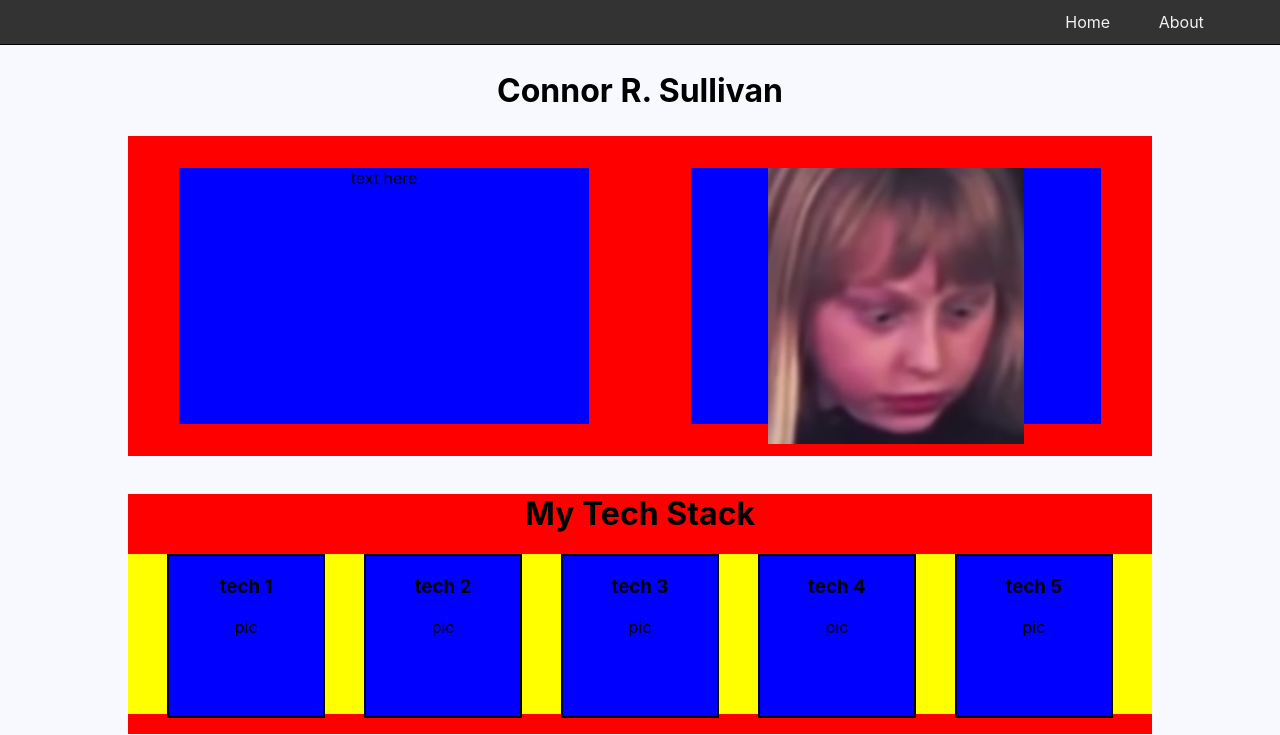
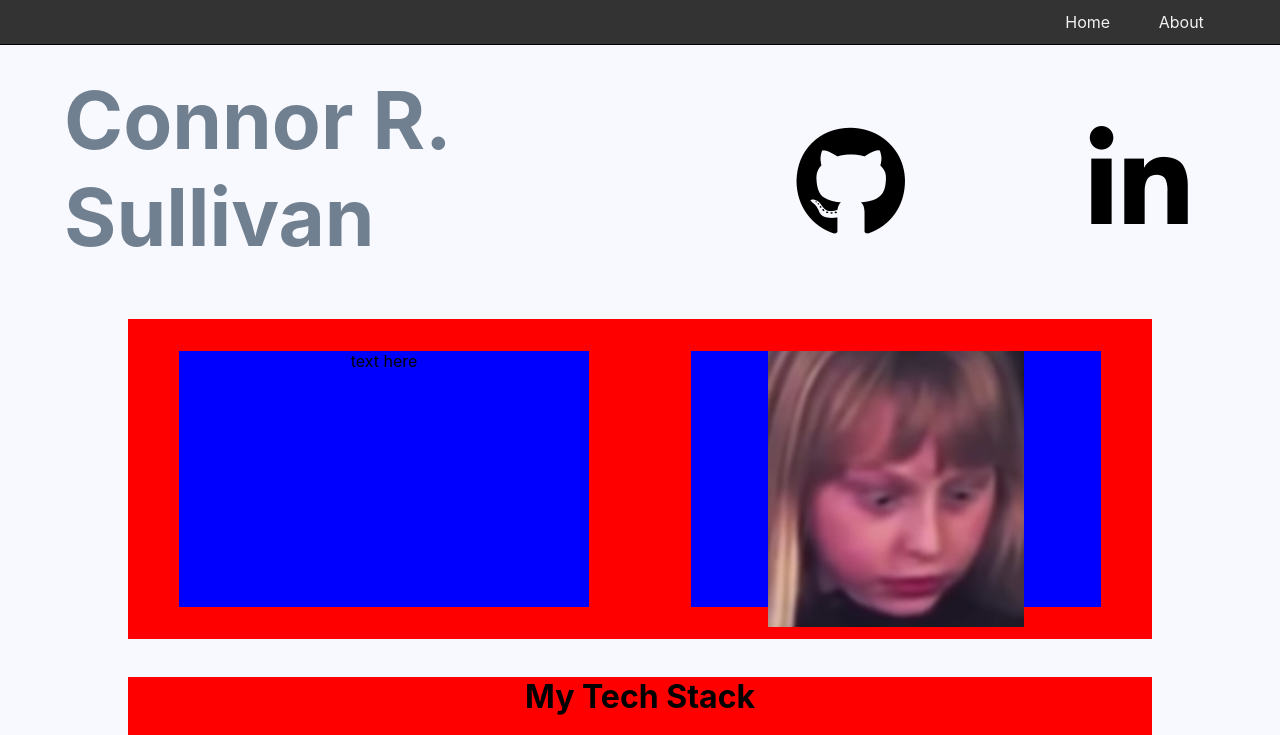
Before and after one commit to crsullivan/updated-portfolio, a React (Create React App) app: page / in a window 1280 px wide. Shown: the top 735 px of the page. Built offline with nearby package versions, Linux system fonts and the light colour scheme.

Commit message:
adds icons, links to gh and linkedin

```diff
--- a/package.json
+++ b/package.json
@@ -3,13 +3,18 @@
   "version": "0.1.0",
   "private": true,
   "dependencies": {
+    "@fortawesome/fontawesome-svg-core": "^1.2.28",
+    "@fortawesome/free-solid-svg-icons": "^5.13.0",
+    "@fortawesome/react-fontawesome": "^0.1.9",
     "@testing-library/jest-dom": "^4.2.4",
     "@testing-library/react": "^9.3.2",
     "@testing-library/user-event": "^7.1.2",
     "axios": "^0.19.2",
     "emotion": "^10.0.27",
+    "font-awesome": "^4.7.0",
     "react": "^16.13.1",
     "react-dom": "^16.13.1",
+    "react-fontawesome": "^1.7.1",
     "react-router-dom": "^5.1.2",
     "react-scripts": "3.4.1",
     "react-sticky-nav": "^4.0.3"
--- a/public/index.html
+++ b/public/index.html
@@ -1,6 +1,7 @@
 <!DOCTYPE html>
 <html lang="en">
   <head>
+    <script src="https://kit.fontawesome.com/2842cf90a8.js" crossorigin="anonymous"></script>
     <meta charset="utf-8" />
     <meta name="viewport" content="width=device-width, initial-scale=1" />
     <meta name="theme-color" content="#000000" />
--- a/src/App.css
+++ b/src/App.css
@@ -12,21 +12,35 @@
   padding: 0;
 }
 
+.Head {
+  display: flex;
+  margin: auto;
+}
+
+.Head a {
+  text-decoration: none;
+  color: black;
+  margin: auto;
+}
+
 #name {
-  text-align: center;
+  font-size: 5rem;
+  color: slategray;
+  margin-left: 5%;
   margin-top: 2%;
   -webkit-animation: name 3s; /* Safari, Chrome and Opera > 13.1 */
   -moz-animation: name 3s; /* Firefox < 16 */
   -ms-animation: name 3s; /* Internet Explorer */
   -o-animation: name 3s; /* Opera < 13.1 */
   animation: name 3s;
+  width: 50%;
 }
 
 #top {
   display: flex;
   background-color: red;
   height: 20rem;
-  margin: 2% 10%;
+  margin: 0% 10%;
 }
 
 .boxes {
--- a/src/App.js
+++ b/src/App.js
@@ -6,6 +6,10 @@ import home from './components/home'
 import about from './components/about'
 import Nav from './components/nav'
 import Footer from "./components/footer";
+import { library } from '@fortawesome/fontawesome-svg-core';
+import { faEnvelope, faKey } from '@fortawesome/free-solid-svg-icons';
+
+library.add(faEnvelope, faKey);
 
 function App() {
   return (
--- a/src/components/home.jsx
+++ b/src/components/home.jsx
@@ -1,9 +1,16 @@
 import React from 'react';
+import { FontAwesomeIcon } from '@fortawesome/react-fontawesome';
 
 function home() {
     return (
         <div className="Home">
-            <h1 id="name">Connor R. Sullivan</h1>
+            <div className="Head">
+                <>
+                    <h1 id="name">Connor R. Sullivan</h1>
+                    <a class="fab fa-github fa-7x" href="https://github.com/crsullivan"></a>
+                    <a class="fab fa-linkedin-in fa-7x" href="https://www.linkedin.com/in/connor-ryan-sullivan/"></a>
+                </>
+            </div>
             <div id="main">
                 <div id="top">
                     <div className="boxes">
```
Also changed, not shown: 1 other file (tests, documents, lock files or other folders).
